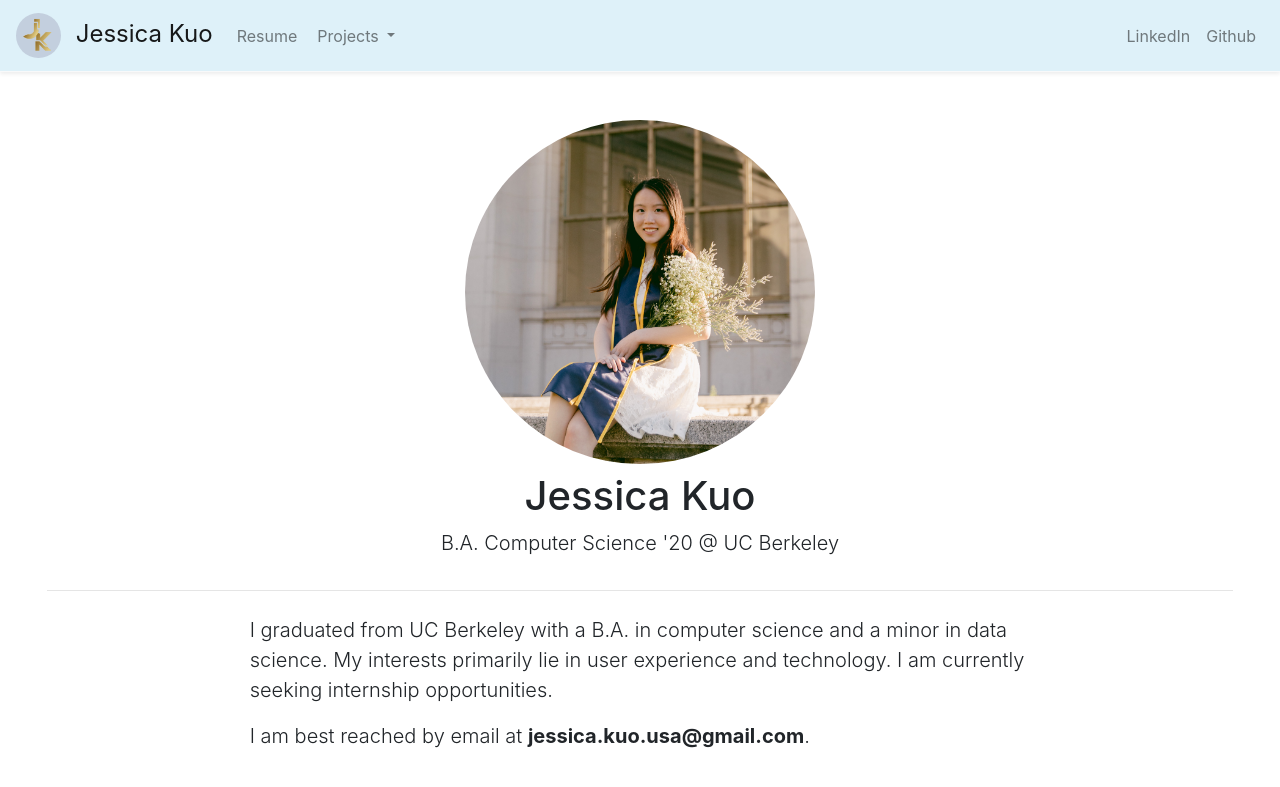
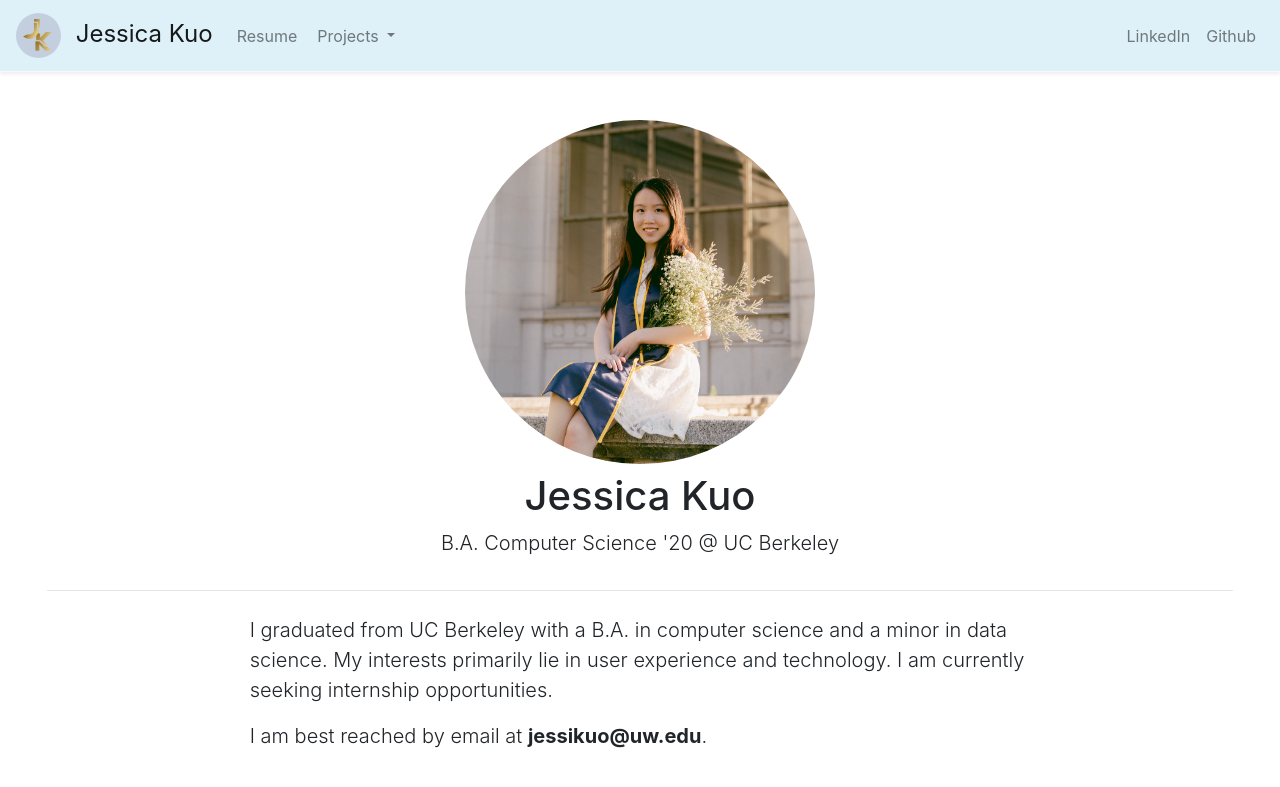
Before and after one commit to jesskuo/jesskuo.github.io, a Jekyll site: the page built from index.html, in a window 1280 px wide. Shown: the top 787 px of the page. Built offline with Jekyll 4.4.1, drawn with Linux system fonts in a browser that asks for light colours; comment, search, counter and statistics services are not loaded.

Commit message:
Updated email contact

```diff
--- a/index.html
+++ b/index.html
@@ -17,7 +17,7 @@ layout: page
         <div class="col-2"></div>
         <div class="col">
           <p class="lead">I graduated from UC Berkeley with a B.A. in computer science and a minor in data science. My interests primarily lie in user experience and technology. I am currently seeking internship opportunities.</p>
-          <p class="lead">I am best reached by email at <b class="font-weight-bold">jessica.kuo.usa@gmail.com</b>.</p>
+          <p class="lead">I am best reached by email at <b class="font-weight-bold">jessikuo@uw.edu</b>.</p>
         </div>
         <div class="col-2"></div>
       </div>
```
